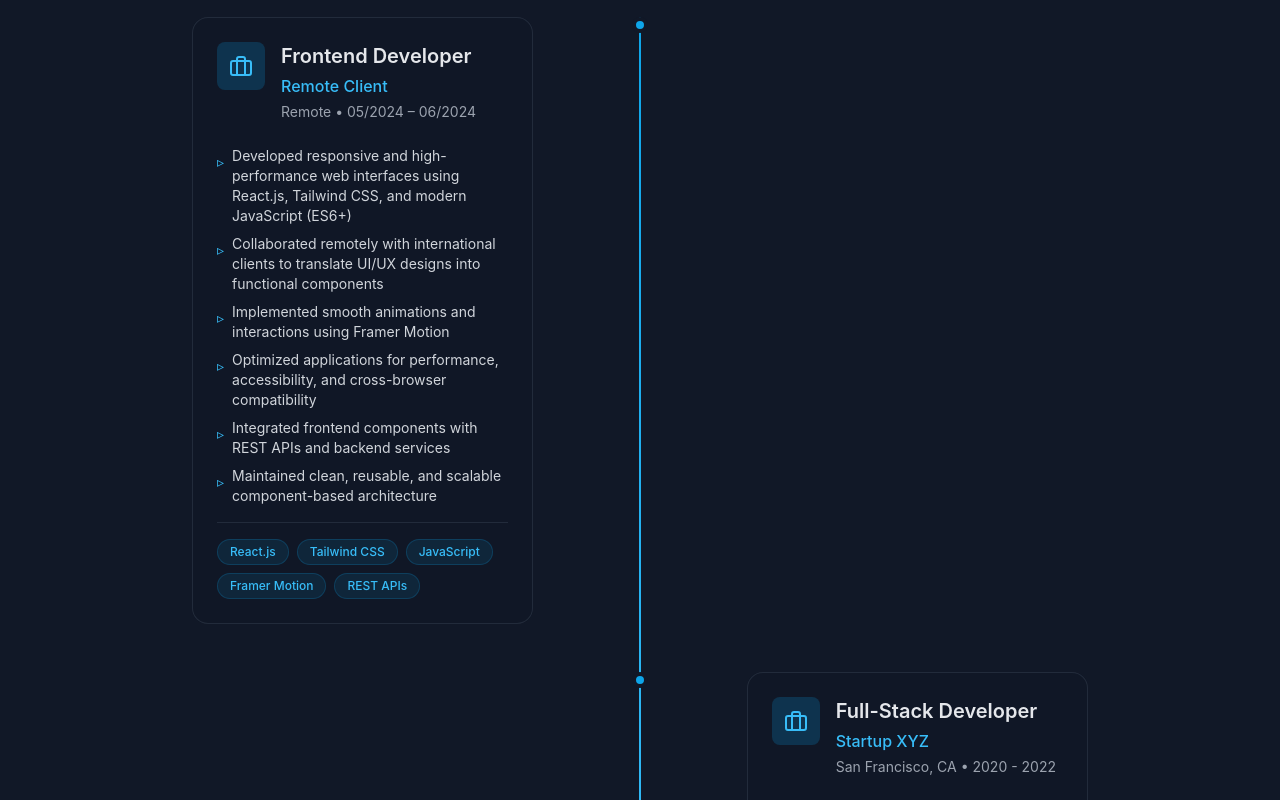
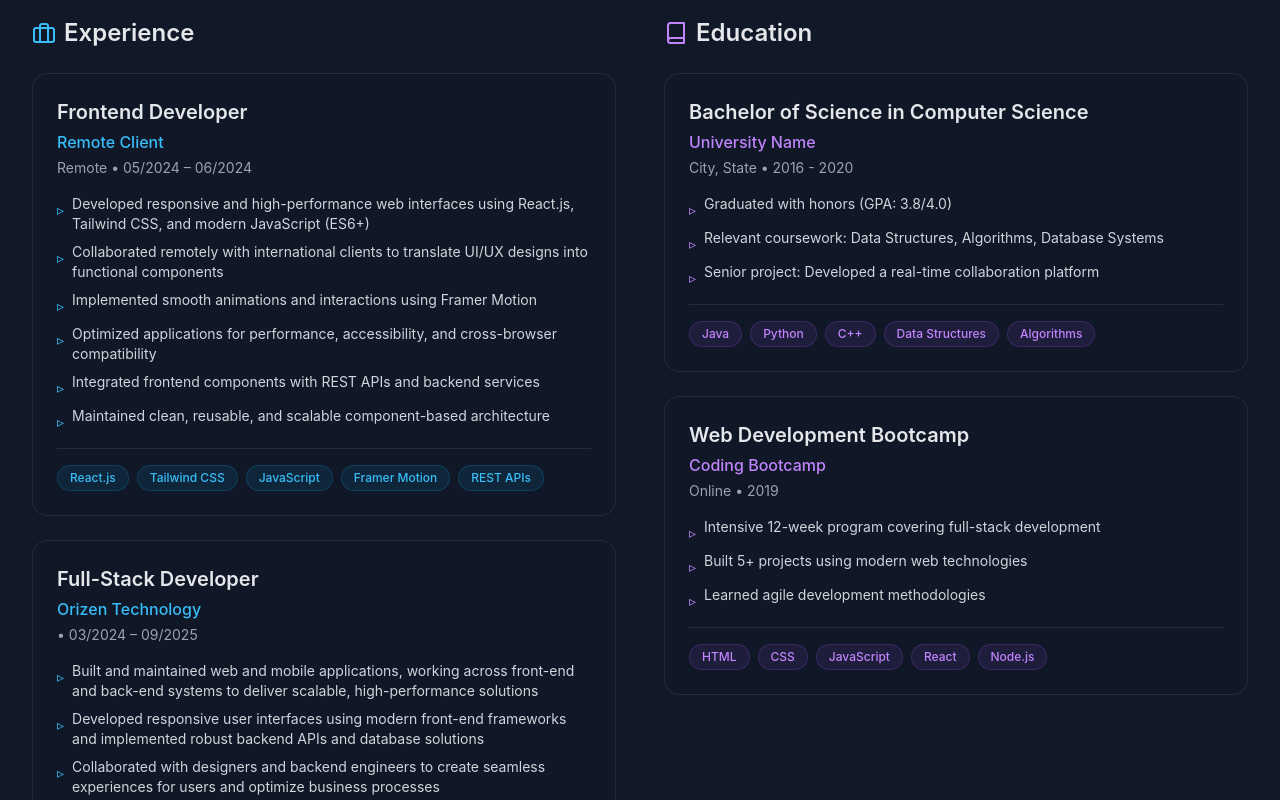
Before and after one commit to birukhabte/MyPersonalPortfolio, a React (Vite) app: page / in a window 1280 px wide. Shown: the part 4460-5260 px from the top of the page. Built offline with nearby package versions, Linux system fonts and the light colour scheme.

Commit message:
expereince added

```diff
--- a/src/components/Experience.tsx
+++ b/src/components/Experience.tsx
@@ -36,15 +36,16 @@ const timelineItems: TimelineItem[] = [
     id: 2,
     type: 'experience',
     title: 'Full-Stack Developer',
-    company: 'Startup XYZ',
-    location: 'San Francisco, CA',
-    period: '2020 - 2022',
+    company: 'Orizen Technology',
+    location: '',
+    period: '03/2024 – 09/2025',
     description: [
-      'Built and maintained multiple client-facing applications',
-      'Implemented RESTful APIs and database schemas',
-      'Optimized application performance and reduced load times by 40%',
+      'Built and maintained web and mobile applications, working across front-end and back-end systems to deliver scalable, high-performance solutions',
+      'Developed responsive user interfaces using modern front-end frameworks and implemented robust backend APIs and database solutions',
+      'Collaborated with designers and backend engineers to create seamless experiences for users and optimize business processes',
+      'Integrated third-party services, implemented authentication systems, and optimized application performance for better user experience',
     ],
-    skills: ['JavaScript', 'Express.js', 'PostgreSQL', 'Docker', 'Git'],
+    skills: ['React', 'Node.js', "Express", 'MongoDb', 'TypeScript',],
   },
   {
     id: 3,
@@ -118,58 +119,33 @@ const Experience = () => {
             <div className="w-24 h-1 bg-gradient-to-r from-primary-400 to-primary-600 mx-auto rounded-full" />
           </motion.div>
 
-          <div className="max-w-4xl mx-auto">
-            <div className="relative">
-              {/* Timeline Line */}
-              <div className="absolute left-8 md:left-1/2 top-0 bottom-0 w-0.5 bg-gradient-to-b from-primary-500 via-primary-400 to-primary-500 transform md:-translate-x-1/2" />
-
-              {/* Timeline Items */}
-              <div className="space-y-12">
-                {timelineItems.map((item, index) => (
+          <div className="grid grid-cols-1 lg:grid-cols-2 gap-8 lg:gap-12">
+            {/* Experience Column */}
+            <div>
+              <h3 className="text-2xl font-semibold text-gray-200 mb-6 flex items-center gap-2">
+                <FiBriefcase className="text-primary-400" />
+                Experience
+              </h3>
+              <div className="space-y-6">
+                {timelineItems
+                  .filter((item) => item.type === 'experience')
+                  .map((item) => (
                     <motion.div
                       key={item.id}
                       variants={itemVariants}
-                    className={`relative flex items-start ${index % 2 === 0 ? 'md:flex-row' : 'md:flex-row-reverse'
-                      }`}
-                  >
-                    {/* Timeline Dot */}
-                    <div className="absolute left-8 md:left-1/2 transform -translate-x-1/2 z-10">
-                      <div className="w-4 h-4 rounded-full bg-primary-500 border-4 border-gray-900" />
-                    </div>
-
-                    {/* Content Card */}
-                    <div
-                      className={`w-full md:w-5/12 ml-16 md:ml-0 ${index % 2 === 0 ? 'md:mr-auto md:pr-8' : 'md:ml-auto md:pl-8'
-                        }`}
-                    >
-                      <motion.div
                       className="glass-dark rounded-2xl p-6 hover:bg-white/5 transition-all"
                       whileHover={{ scale: 1.02, y: -4 }}
                     >
-                        <div className="flex items-start gap-4 mb-4">
-                          <div
-                            className={`p-3 rounded-lg ${item.type === 'experience'
-                              ? 'bg-primary-500/20 text-primary-400'
-                              : 'bg-purple-500/20 text-purple-400'
-                              }`}
-                          >
-                            {item.type === 'experience' ? (
-                              <FiBriefcase size={24} />
-                            ) : (
-                              <FiBook size={24} />
-                            )}
-                          </div>
-                          <div className="flex-1">
-                            <h3 className="text-xl font-semibold text-gray-200 mb-1">
+                      <div className="mb-4">
+                        <h4 className="text-xl font-semibold text-gray-200 mb-1">
                           {item.title}
-                            </h3>
+                        </h4>
                         <p className="text-primary-400 font-medium mb-1">
                           {item.company}
                         </p>
                         <p className="text-sm text-gray-400 mb-2">
                           {item.location} • {item.period}
                         </p>
-                          </div>
                       </div>
 
                       <ul className="space-y-2">
@@ -196,6 +172,60 @@ const Experience = () => {
                         ))}
                       </div>
                     </motion.div>
+                  ))}
+              </div>
+            </div>
+
+            {/* Education Column */}
+            <div>
+              <h3 className="text-2xl font-semibold text-gray-200 mb-6 flex items-center gap-2">
+                <FiBook className="text-purple-400" />
+                Education
+              </h3>
+              <div className="space-y-6">
+                {timelineItems
+                  .filter((item) => item.type === 'education')
+                  .map((item) => (
+                    <motion.div
+                      key={item.id}
+                      variants={itemVariants}
+                      className="glass-dark rounded-2xl p-6 hover:bg-white/5 transition-all"
+                      whileHover={{ scale: 1.02, y: -4 }}
+                    >
+                      <div className="mb-4">
+                        <h4 className="text-xl font-semibold text-gray-200 mb-1">
+                          {item.title}
+                        </h4>
+                        <p className="text-purple-400 font-medium mb-1">
+                          {item.company}
+                        </p>
+                        <p className="text-sm text-gray-400 mb-2">
+                          {item.location} • {item.period}
+                        </p>
+                      </div>
+
+                      <ul className="space-y-2">
+                        {item.description.map((desc, idx) => (
+                          <li
+                            key={idx}
+                            className="text-gray-300 text-sm flex items-start gap-2"
+                          >
+                            <span className="text-purple-400 mt-1.5">▹</span>
+                            <span>{desc}</span>
+                          </li>
+                        ))}
+                      </ul>
+
+                      {/* Skills Tags */}
+                      <div className="flex flex-wrap gap-2 mt-4 pt-4 border-t border-gray-700/50">
+                        {item.skills.map((skill, idx) => (
+                          <span
+                            key={idx}
+                            className="px-3 py-1 text-xs font-medium rounded-full bg-purple-500/10 text-purple-400 border border-purple-500/20"
+                          >
+                            {skill}
+                          </span>
+                        ))}
                       </div>
                     </motion.div>
                   ))}
```
Lines whose indentation alone changed are shown as unchanged.
